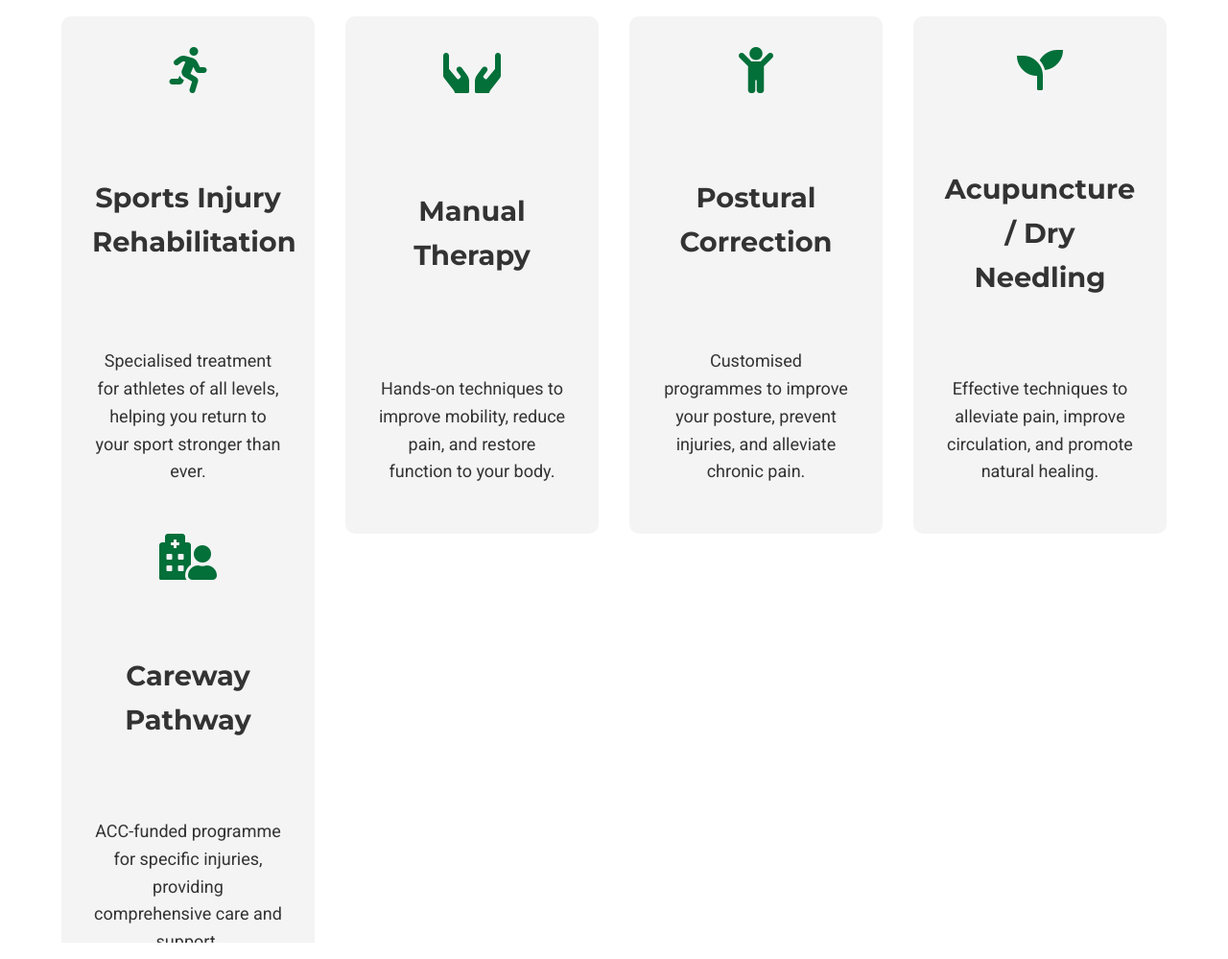
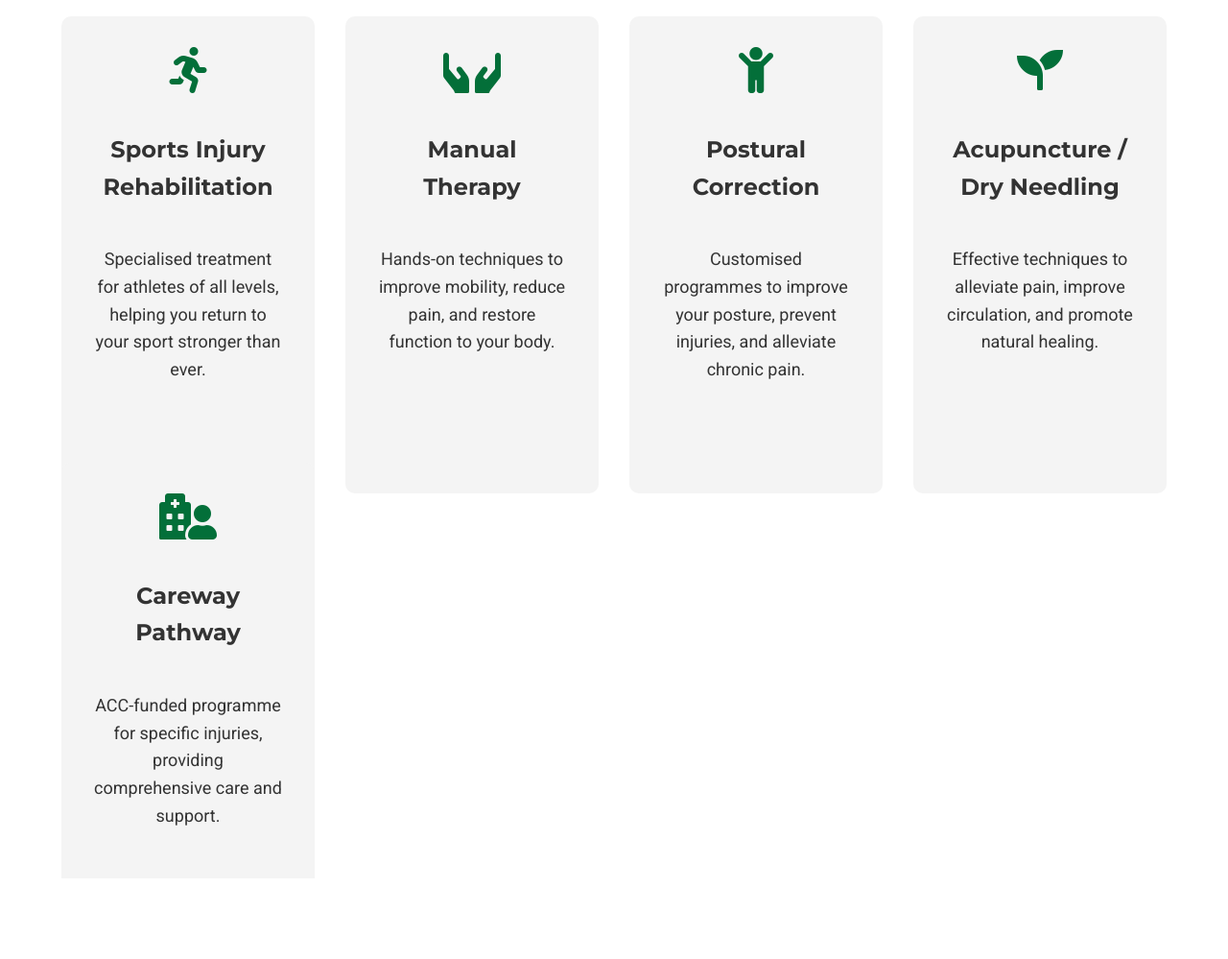
Before and after one commit to Totalbody/pakuranga-clinic.html, a plain HTML site: page index.html in a window 1280 px wide. Shown: the part 1600-2599 px from the top of the page at 96% size. Drawn offline with Linux system fonts and the light colour scheme.

Commit message:
Update index.html

```diff
--- a/index.html
+++ b/index.html
@@ -198,6 +198,16 @@
             flex: 1;
             min-width: 300px;
         }
+        .service-item h3, .team-member h3 {
+            font-size: 1.5rem;
+            min-height: 3.6rem;
+            display: flex;
+            align-items: center;
+            justify-content: center;
+        }
+        .service-item p, .team-member p {
+            flex-grow: 1;
+        }
     </style>
 </head>
 <body>
@@ -371,4 +381,4 @@
                     </div>
                 `;
                 booking.innerHTML = `
-                    <iframe id='cliniko-63898223' src='https://total-body-physio.au1.cliniko.com/bookings?business_id=90633&practitioner_id=1243762082222966342&embedded=true
+                    <iframe id='cliniko-63898223' src='https://total
```
